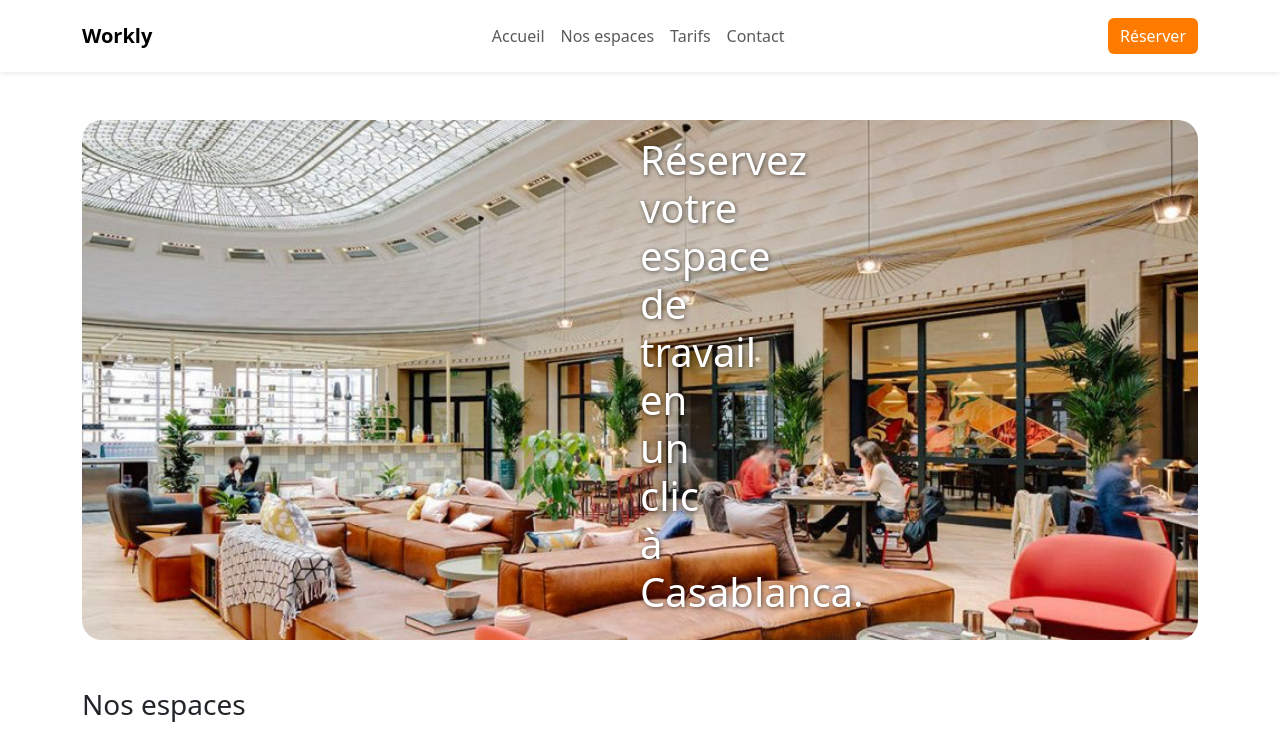
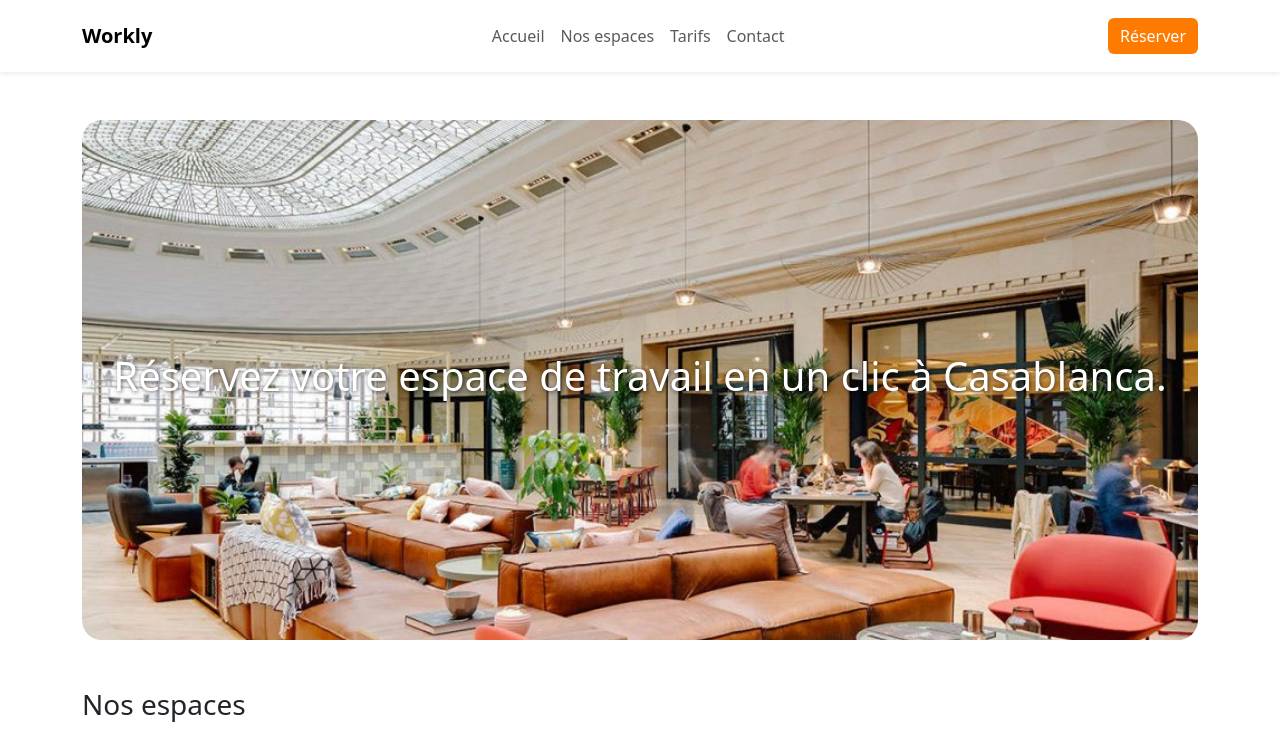
Before and after one commit to asmaaghayyate/Projet-workly, a plain HTML site: page index.html in a window 1280 px wide. Shown: the top 743 px of the page. Drawn offline with nearby package versions, Linux system fonts and the light colour scheme.

Commit message:
corriger erreur dans css

```diff
--- a/css/style.css
+++ b/css/style.css
@@ -48,7 +48,7 @@
   transform: translate(-50%, -50%);
   color: white;
   text-align: center;
-  width: 00%;
+  width: 100%;
   padding: 0 20px;
   font-size: 1.8rem;
   text-shadow: 1px 1px 4px rgba(0, 0, 0, 0.6);
```
